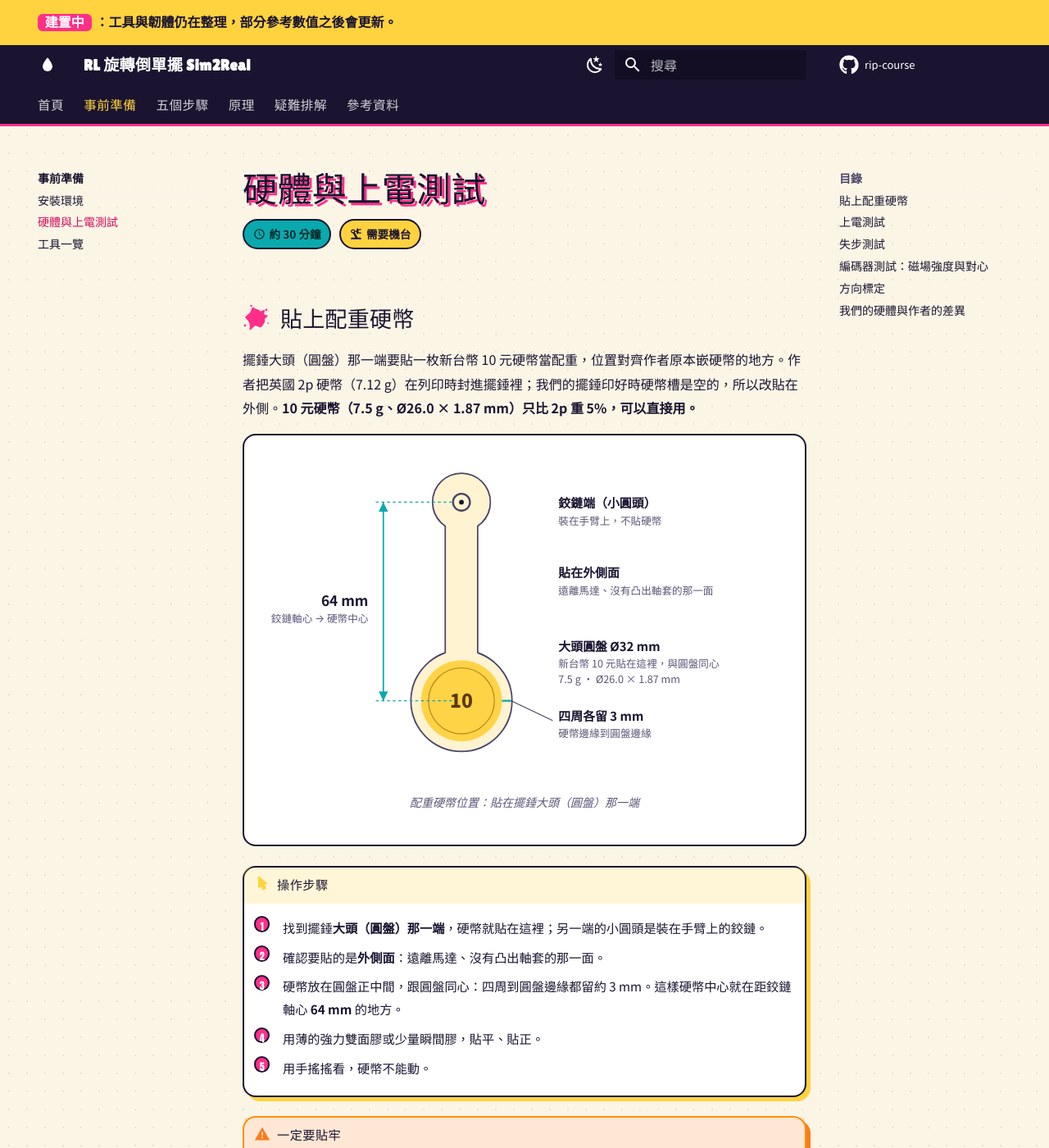
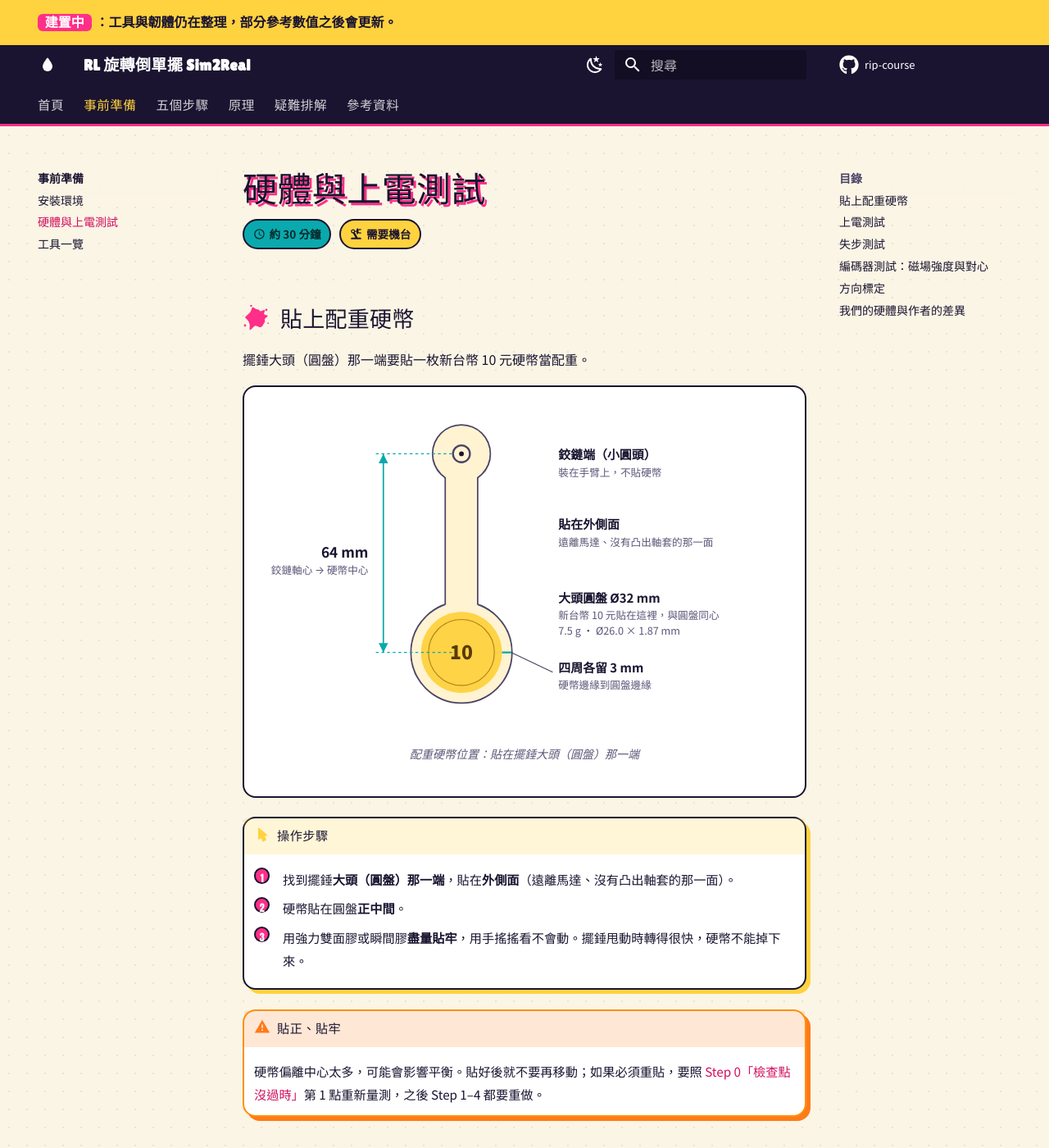
Before and after one commit to Reyes-Lee/rip-course, an MkDocs documentation site: the page built from website/prepare/hardware.md, in a window 1280 px wide and 1400 px high. Shown: the whole window at 82% size. Built offline with MkDocs 1.6.1 and Material for MkDocs 9.7.7, drawn with Linux system fonts in a browser that asks for light colours; nearby versions of some CDN libraries; library files that are not in the unit come from our copies; comment, search, counter and statistics services are not loaded; some of the changed text lies outside the part shown.

Commit message:
Simplify the coin step in the hardware prep page
Co-Authored-By: Claude Opus 5.5 <noreply@anthropic.com>

```diff
--- a/website/prepare/hardware.md
+++ b/website/prepare/hardware.md
@@ -7,7 +7,7 @@
 
 ## 貼上配重硬幣 { #coin }
 
-擺錘大頭（圓盤）那一端要貼一枚新台幣 10 元硬幣當配重，位置對齊作者原本嵌硬幣的地方。作者把英國 2p 硬幣（7.12 g）在列印時封進擺錘裡；我們的擺錘印好時硬幣槽是空的，所以改貼在外側。**10 元硬幣（7.5 g、Ø26.0 × 1.87 mm）只比 2p 重 5%，可以直接用。**
+擺錘大頭（圓盤）那一端要貼一枚新台幣 10 元硬幣當配重。
 
 <figure class="rip-figure">
 <svg viewBox="0 0 540 340" role="img" aria-label="擺錘正面圖：硬幣貼在擺錘末端的大圓盤上，與圓盤同心，中心距鉸鏈軸心 64 mm，四周各留 3 mm">
@@ -57,17 +57,13 @@
 
 !!! tool "操作步驟"
 
-    1. 找到擺錘**大頭（圓盤）那一端**，硬幣就貼在這裡；另一端的小圓頭是裝在手臂上的鉸鏈。
-    2. 確認要貼的是**外側面**：遠離馬達、沒有凸出軸套的那一面。
-    3. 硬幣放在圓盤正中間，跟圓盤同心：四周到圓盤邊緣都留約 3 mm。這樣硬幣中心就在距鉸鏈軸心 **64 mm** 的地方。
-    4. 用薄的強力雙面膠或少量瞬間膠，貼平、貼正。
-    5. 用手搖搖看，硬幣不能動。
+    1. 找到擺錘**大頭（圓盤）那一端**，貼在**外側面**（遠離馬達、沒有凸出軸套的那一面）。
+    2. 硬幣貼在圓盤**正中間**。
+    3. 用強力雙面膠或瞬間膠**盡量貼牢**，用手搖搖看不會動。擺錘甩動時轉得很快，硬幣不能掉下來。
 
-!!! warning "一定要貼牢"
+!!! warning "貼正、貼牢"
 
-    擺錘失控旋轉時轉速可能到 35 rad/s，硬幣受到約 8 g 的離心加速度。貼好後就不要再移動；如果必須重貼，要照 [Step 0「檢查點沒過時」](../steps/step0-sysid.md#checkpoint-fail)第 1 點重新量測，之後 Step 1–4 都要重做。
-
-位置誤差 ±1 mm，自然頻率變約 ±0.5%；±3 mm 變約 ±1.6%。這是整台機器裡唯一需要你認真量的尺寸。
+    硬幣偏離中心太多，可能會影響平衡。貼好後就不要再移動；如果必須重貼，要照 [Step 0「檢查點沒過時」](../steps/step0-sysid.md#checkpoint-fail)第 1 點重新量測，之後 Step 1–4 都要重做。
 
 ## 上電測試 { #power-on }
 
```
